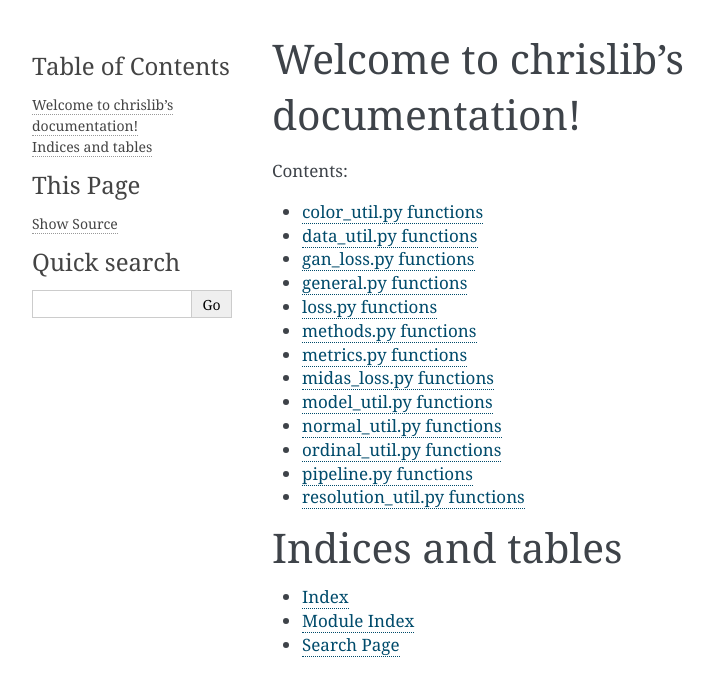
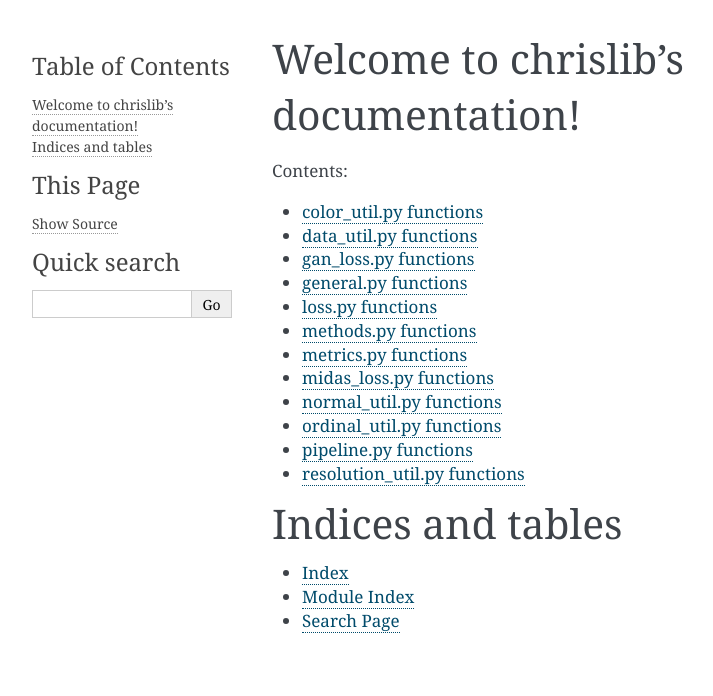
Before and after one commit to CCareaga/chrislib, a Sphinx documentation site: the page built from docs/index.rst, in a window 1280 px wide. Shown: the top 696 px of the page, without its empty margins (148-861 px from the left). Built offline with Sphinx 7.4.7, drawn with Linux system fonts in a browser that asks for light colours.

Commit message:
Remove documentation for model_util.py

```diff
--- a/docs/index.rst
+++ b/docs/index.rst
@@ -18,7 +18,6 @@ Welcome to chrislib's documentation!
    methods
    metrics
    midas_loss
-   model_util
    normal_util
    ordinal_util
    pipeline
--- a/docs/model_util.rst
+++ /dev/null
@@ -1,6 +0,0 @@
-***********************
-model_util.py functions
-***********************
-
-.. automodule:: chrislib.model_util
-   :members:
```
